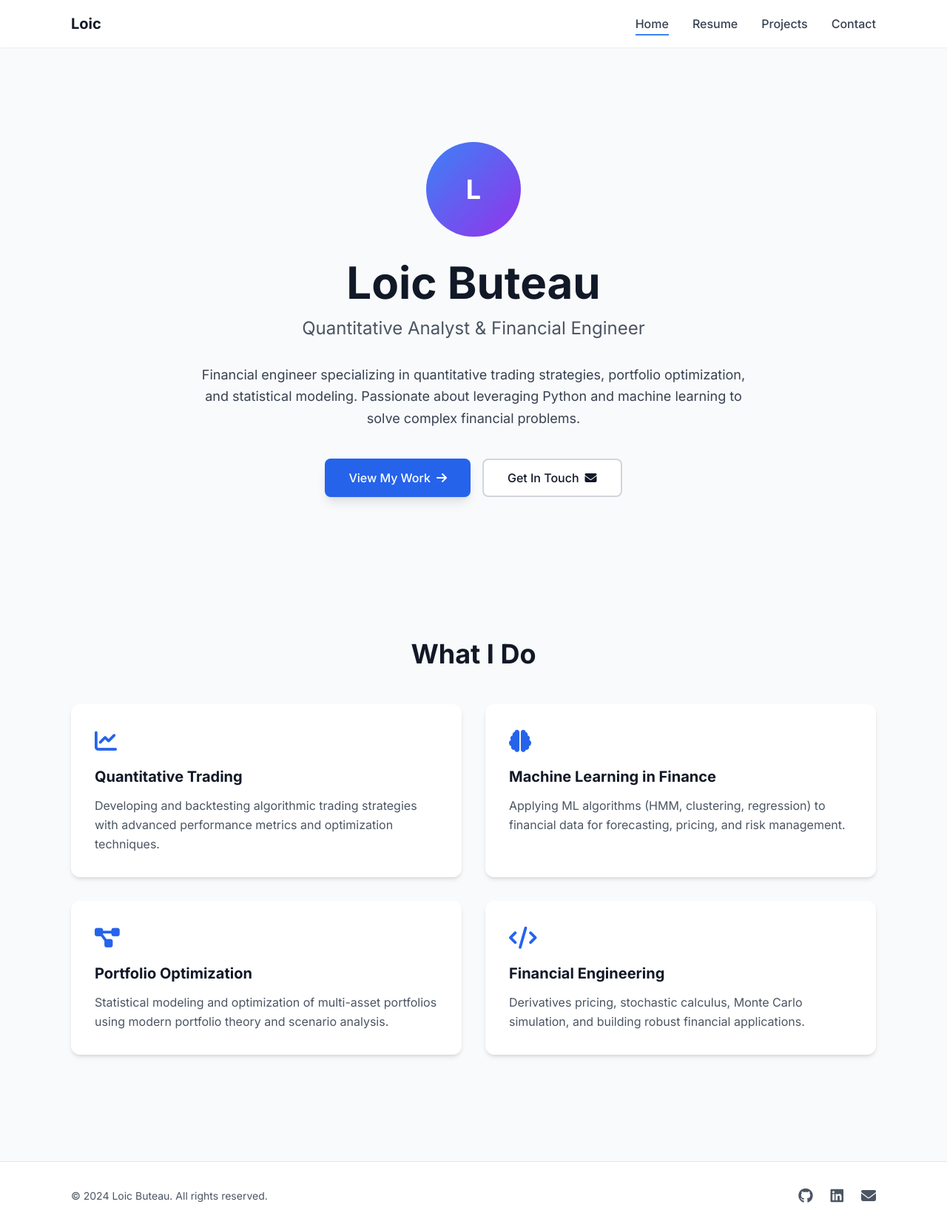
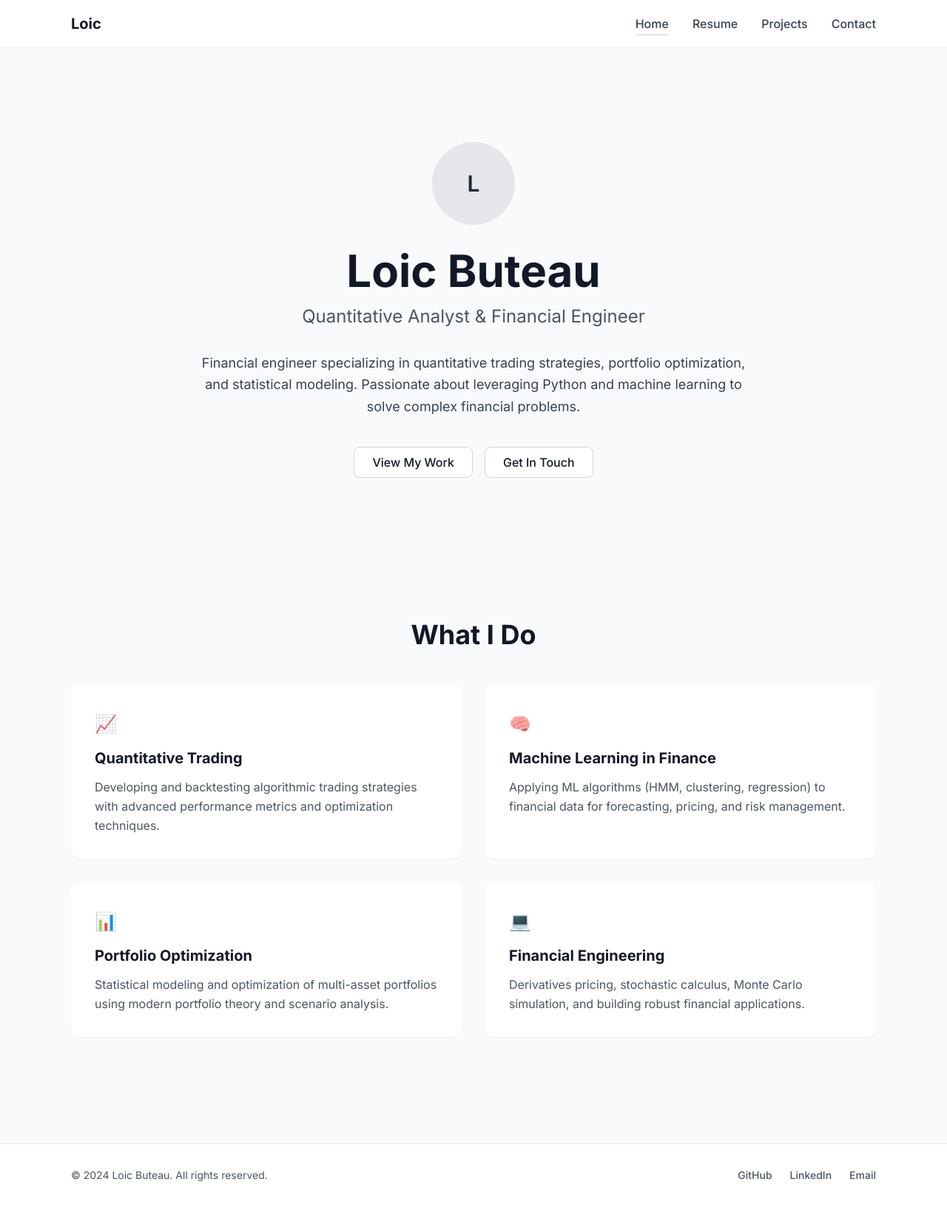
Before and after one commit to lmb2327/LB-Website, a Flask app: page / in a window 1280 px wide. Shown: the whole page at 74% size. After the commit the page ends 1597 px from the top, so only its background shows below. Run offline with Flask 3, Linux system fonts and the light colour scheme; some libraries are stand-ins or nearby versions.

Commit message:
changed layout

```diff
--- a/templates/base.html
+++ b/templates/base.html
@@ -5,7 +5,6 @@
     <meta name="viewport" content="width=device-width, initial-scale=1.0">
     <title>{% block title %}{{ profile.name }}{% endblock %}</title>
     <script src="https://cdn.tailwindcss.com"></script>
-    <link rel="stylesheet" href="https://cdnjs.cloudflare.com/ajax/libs/font-awesome/6.4.0/css/all.min.css">
     <style>
         @import url('https://fonts.googleapis.com/css2?family=Inter:wght@300;400;500;600;700&display=swap');
 
@@ -25,8 +24,8 @@
             left: 0;
             width: 0;
             height: 2px;
-            background-color: #3b82f6;
-            transition: width 0.3s ease;
+            background-color: rgba(31, 41, 55, 0.12); /* subtle neutral underline */
+            transition: width 0.22s ease;
         }
 
         .nav-link:hover::after,
@@ -39,8 +38,8 @@
         }
 
         .card-hover:hover {
-            transform: translateY(-4px);
-            box-shadow: 0 20px 25px -5px rgba(0, 0, 0, 0.1), 0 10px 10px -5px rgba(0, 0, 0, 0.04);
+            transform: translateY(-2px);
+            box-shadow: 0 6px 12px -6px rgba(0, 0, 0, 0.08);
         }
 
         .fade-in {
@@ -65,28 +64,28 @@
         <div class="max-w-6xl mx-auto px-4 sm:px-6 lg:px-8">
             <div class="flex justify-between items-center h-16">
                 <div class="flex-shrink-0">
-                    <a href="/" class="text-xl font-bold text-gray-900 hover:text-blue-600 transition">
+                    <a href="/" class="text-xl font-bold text-gray-900 hover:text-gray-900 transition">
                         {{ profile.name.split()[0] }}
                     </a>
                 </div>
                 <div class="hidden md:flex space-x-8">
-                    <a href="/" class="nav-link text-gray-700 hover:text-blue-600 font-medium {% if request.path == '/' %}active{% endif %}">
+                    <a href="/" class="nav-link text-gray-700 hover:text-gray-900 font-medium {% if request.path == '/' %}active{% endif %}">
                         Home
                     </a>
-                    <a href="/resume" class="nav-link text-gray-700 hover:text-blue-600 font-medium {% if request.path == '/resume' %}active{% endif %}">
+                    <a href="/resume" class="nav-link text-gray-700 hover:text-gray-900 font-medium {% if request.path == '/resume' %}active{% endif %}">
                         Resume
                     </a>
-                    <a href="/projects" class="nav-link text-gray-700 hover:text-blue-600 font-medium {% if request.path == '/projects' %}active{% endif %}">
+                    <a href="/projects" class="nav-link text-gray-700 hover:text-gray-900 font-medium {% if request.path == '/projects' %}active{% endif %}">
                         Projects
                     </a>
-                    <a href="/contact" class="nav-link text-gray-700 hover:text-blue-600 font-medium {% if request.path == '/contact' %}active{% endif %}">
+                    <a href="/contact" class="nav-link text-gray-700 hover:text-gray-900 font-medium {% if request.path == '/contact' %}active{% endif %}">
                         Contact
                     </a>
                 </div>
                 <!-- Mobile menu button -->
                 <div class="md:hidden">
-                    <button id="mobile-menu-button" class="text-gray-700 hover:text-blue-600 focus:outline-none">
-                        <i class="fas fa-bars text-xl"></i>
+                    <button id="mobile-menu-button" class="text-gray-700 hover:text-gray-900 focus:outline-none px-2 py-1 border border-transparent hover:border-gray-200 rounded">
+                        Menu
                     </button>
                 </div>
             </div>
@@ -115,14 +114,14 @@
                     © 2024 {{ profile.name }}. All rights reserved.
                 </div>
                 <div class="flex space-x-6">
-                    <a href="{{ profile.github }}" target="_blank" class="text-gray-600 hover:text-blue-600 transition">
-                        <i class="fab fa-github text-xl"></i>
+                    <a href="{{ profile.github }}" target="_blank" class="text-gray-600 hover:text-gray-900 transition text-sm font-medium">
+                        GitHub
                     </a>
-                    <a href="{{ profile.linkedin }}" target="_blank" class="text-gray-600 hover:text-blue-600 transition">
-                        <i class="fab fa-linkedin text-xl"></i>
+                    <a href="{{ profile.linkedin }}" target="_blank" class="text-gray-600 hover:text-gray-900 transition text-sm font-medium">
+                        LinkedIn
                     </a>
-                    <a href="mailto:{{ profile.email }}" class="text-gray-600 hover:text-blue-600 transition">
-                        <i class="fas fa-envelope text-xl"></i>
+                    <a href="mailto:{{ profile.email }}" class="text-gray-600 hover:text-gray-900 transition text-sm font-medium">
+                        Email
                     </a>
                 </div>
             </div>
--- a/templates/index.html
+++ b/templates/index.html
@@ -6,7 +6,7 @@
     <section class="max-w-6xl mx-auto px-4 sm:px-6 lg:px-8 py-20 md:py-32">
         <div class="text-center">
             <div class="mb-8">
-                <div class="w-32 h-32 mx-auto bg-gradient-to-br from-blue-500 to-purple-600 rounded-full flex items-center justify-center text-white text-4xl font-bold">
+                <div class="w-28 h-28 mx-auto bg-gray-200 rounded-full flex items-center justify-center text-gray-800 text-3xl font-semibold">
                     {{ profile.name[0] }}
                 </div>
             </div>
@@ -20,13 +20,11 @@
                 {{ profile.bio }}
             </p>
             <div class="flex flex-col sm:flex-row gap-4 justify-center">
-                <a href="/projects" class="inline-flex items-center px-8 py-3 bg-blue-600 text-white font-medium rounded-lg hover:bg-blue-700 transition shadow-lg hover:shadow-xl">
+                <a href="/projects" class="inline-flex items-center px-6 py-2 bg-white text-gray-900 font-medium rounded-lg border border-gray-300 hover:bg-gray-50 transition">
                     View My Work
-                    <i class="fas fa-arrow-right ml-2"></i>
                 </a>
-                <a href="/contact" class="inline-flex items-center px-8 py-3 bg-white text-gray-900 font-medium rounded-lg border-2 border-gray-300 hover:border-blue-600 hover:text-blue-600 transition">
+                <a href="/contact" class="inline-flex items-center px-6 py-2 bg-white text-gray-900 font-medium rounded-lg border border-gray-300 hover:bg-gray-50 transition">
                     Get In Touch
-                    <i class="fas fa-envelope ml-2"></i>
                 </a>
             </div>
         </div>
@@ -36,36 +34,40 @@
     <section class="max-w-6xl mx-auto px-4 sm:px-6 lg:px-8 py-16">
         <h2 class="text-3xl md:text-4xl font-bold text-center text-gray-900 mb-12">What I Do</h2>
         <div class="grid grid-cols-1 md:grid-cols-2 gap-8">
-            <div class="bg-white rounded-xl p-8 shadow-md card-hover">
-                <div class="text-blue-600 text-3xl mb-4">
-                    <i class="fas fa-chart-line"></i>
+            <div class="bg-white rounded-xl p-8 shadow-sm card-hover">
+                <div class="text-gray-700 text-3xl mb-4">
+                    <!-- chart -->
+                    <span class="text-2xl">📈</span>
                 </div>
                 <h3 class="text-xl font-bold text-gray-900 mb-3">Quantitative Trading</h3>
                 <p class="text-gray-600 leading-relaxed">
                     Developing and backtesting algorithmic trading strategies with advanced performance metrics and optimization techniques.
                 </p>
             </div>
-            <div class="bg-white rounded-xl p-8 shadow-md card-hover">
-                <div class="text-blue-600 text-3xl mb-4">
-                    <i class="fas fa-brain"></i>
+            <div class="bg-white rounded-xl p-8 shadow-sm card-hover">
+                <div class="text-gray-700 text-3xl mb-4">
+                    <!-- ml -->
+                    <span class="text-2xl">🧠</span>
                 </div>
                 <h3 class="text-xl font-bold text-gray-900 mb-3">Machine Learning in Finance</h3>
                 <p class="text-gray-600 leading-relaxed">
                     Applying ML algorithms (HMM, clustering, regression) to financial data for forecasting, pricing, and risk management.
                 </p>
             </div>
-            <div class="bg-white rounded-xl p-8 shadow-md card-hover">
-                <div class="text-blue-600 text-3xl mb-4">
-                    <i class="fas fa-project-diagram"></i>
+            <div class="bg-white rounded-xl p-8 shadow-sm card-hover">
+                <div class="text-gray-700 text-3xl mb-4">
+                    <!-- portfolio -->
+                    <span class="text-2xl">📊</span>
                 </div>
                 <h3 class="text-xl font-bold text-gray-900 mb-3">Portfolio Optimization</h3>
                 <p class="text-gray-600 leading-relaxed">
                     Statistical modeling and optimization of multi-asset portfolios using modern portfolio theory and scenario analysis.
                 </p>
             </div>
-            <div class="bg-white rounded-xl p-8 shadow-md card-hover">
-                <div class="text-blue-600 text-3xl mb-4">
-                    <i class="fas fa-code"></i>
+            <div class="bg-white rounded-xl p-8 shadow-sm card-hover">
+                <div class="text-gray-700 text-3xl mb-4">
+                    <!-- code -->
+                    <span class="text-2xl">💻</span>
                 </div>
                 <h3 class="text-xl font-bold text-gray-900 mb-3">Financial Engineering</h3>
                 <p class="text-gray-600 leading-relaxed">
```
Also changed, not shown: templates/contact.html (+11 -10 lines), templates/projects.html (+10 -11 lines), templates/resume.html (+11 -22 lines).
